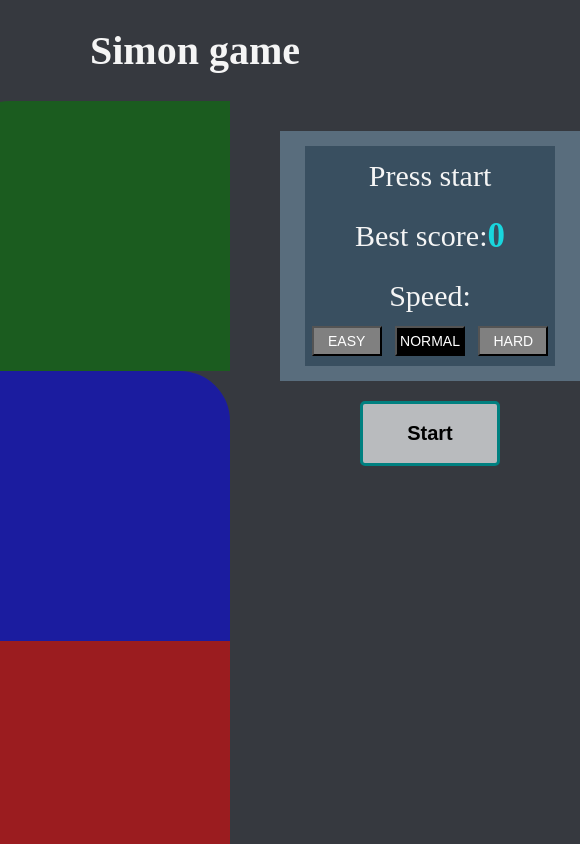
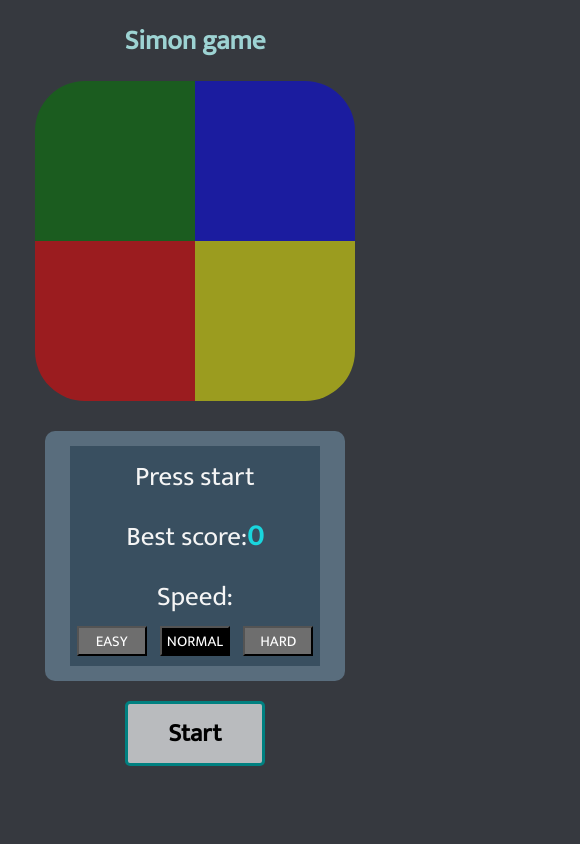
Before and after one commit to VladislavSaleev/Simon-game, a Vue app: page / in a window 390 px wide. Shown: the top 844 px of the page, 580 px wide, since content can reach past the window. Built offline with nearby package versions, Linux system fonts and the light colour scheme.

Commit message:
media query for mobile, some css changes

```diff
--- a/src/App.vue
+++ b/src/App.vue
@@ -16,12 +16,19 @@ export default {
 </script>
 
 <style>
+@import url("https://fonts.googleapis.com/css2?family=Mukta&display=swap");
 * {
   background-color: rgb(54, 57, 63);
 }
 .game-title {
+  font-family: "Mukta", sans-serif;
   text-align: center;
-  color: whitesmoke;
+  color: rgb(157, 211, 211);
   font-size: 40px;
 }
+@media screen and (max-width: 1200px) {
+  .game-title {
+    font-size: 27px;
+  }
+}
 </style>
--- a/src/components/Playfield.vue
+++ b/src/components/Playfield.vue
@@ -63,4 +63,17 @@ export default {
 .opacity {
   opacity: 1;
 }
+@media screen and (max-width: 1200px) {
+  .field-wrapper {
+    width: 330px;
+    height: 320px;
+    margin-left: 0px;
+    margin-right: 0px;
+    align-self: center;
+  }
+  .block {
+    width: 140px;
+    height: 140px;
+  }
+}
 </style>
--- a/src/components/Settings.vue
+++ b/src/components/Settings.vue
@@ -78,10 +78,11 @@ export default {
 .option-wrapper {
   display: flex;
   flex-direction: column;
-  justify-content: start;
+  justify-content: flex-start;
   align-items: center;
 }
 .btn-game {
+  font-family: "Mukta", sans-serif;
   width: 140px;
   height: 65px;
   margin-top: 20px;
@@ -89,7 +90,7 @@ export default {
   background-color: rgb(185, 187, 190);
   border-radius: 5px;
   border-top-left-radius: 5px;
-  font-size: 20px;
+  font-size: 25px;
   font-weight: bold;
 }
 .score-bar {
@@ -98,11 +99,13 @@ export default {
   background-color: rgb(89, 109, 125);
   align-items: center;
   justify-content: center;
+  border-radius: 10px;
   margin-top: 30px;
   height: 250px;
   width: 300px;
 }
 .score {
+  font-family: "Mukta", sans-serif;
   display: flex;
   height: 60px;
   width: 250px;
@@ -113,6 +116,7 @@ export default {
   color: whitesmoke;
 }
 .current-score {
+  font-family: "Mukta", sans-serif;
   font-weight: bold;
   font-size: 35px;
   color: rgb(25, 214, 222);
@@ -125,23 +129,32 @@ export default {
   background-color: rgb(57, 79, 96);
 }
 .game-level {
+  font-family: "Mukta", sans-serif;
   display: flex;
   align-items: center;
   justify-content: center;
   width: 70px;
   height: 30px;
   text-align: center;
-  background-color: gray;
+  background-color: rgb(110, 110, 110);
   color: white;
-  font-size: 14px;
+  font-size: 15px;
   margin-bottom: 10px;
   user-select: none;
   cursor: pointer;
 }
 .game-level:hover {
-  background-color: rgb(10, 39, 39);
+  background-color: rgb(30, 104, 104);
 }
 .active {
   background-color: black;
 }
+@media screen and (max-width: 1200px) {
+  .score {
+    font-size: 27px;
+  }
+  .current-score {
+    font-size: 29px;
+  }
+}
 </style>
--- a/src/components/Simon.vue
+++ b/src/components/Simon.vue
@@ -154,4 +154,9 @@ export default {
   flex-direction: row;
   justify-content: center;
 }
+@media screen and (max-width: 1200px) {
+  .wrapper {
+    flex-direction: column;
+  }
+}
 </style>
```
